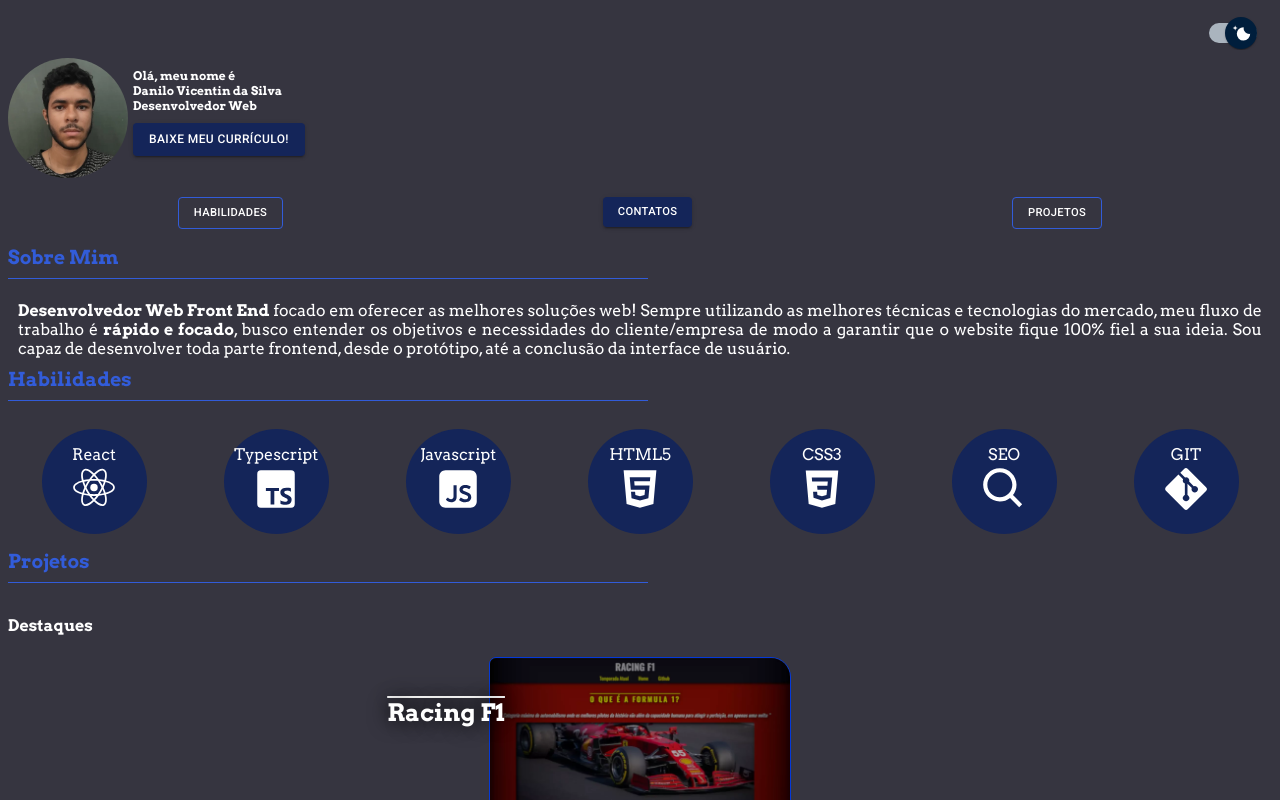
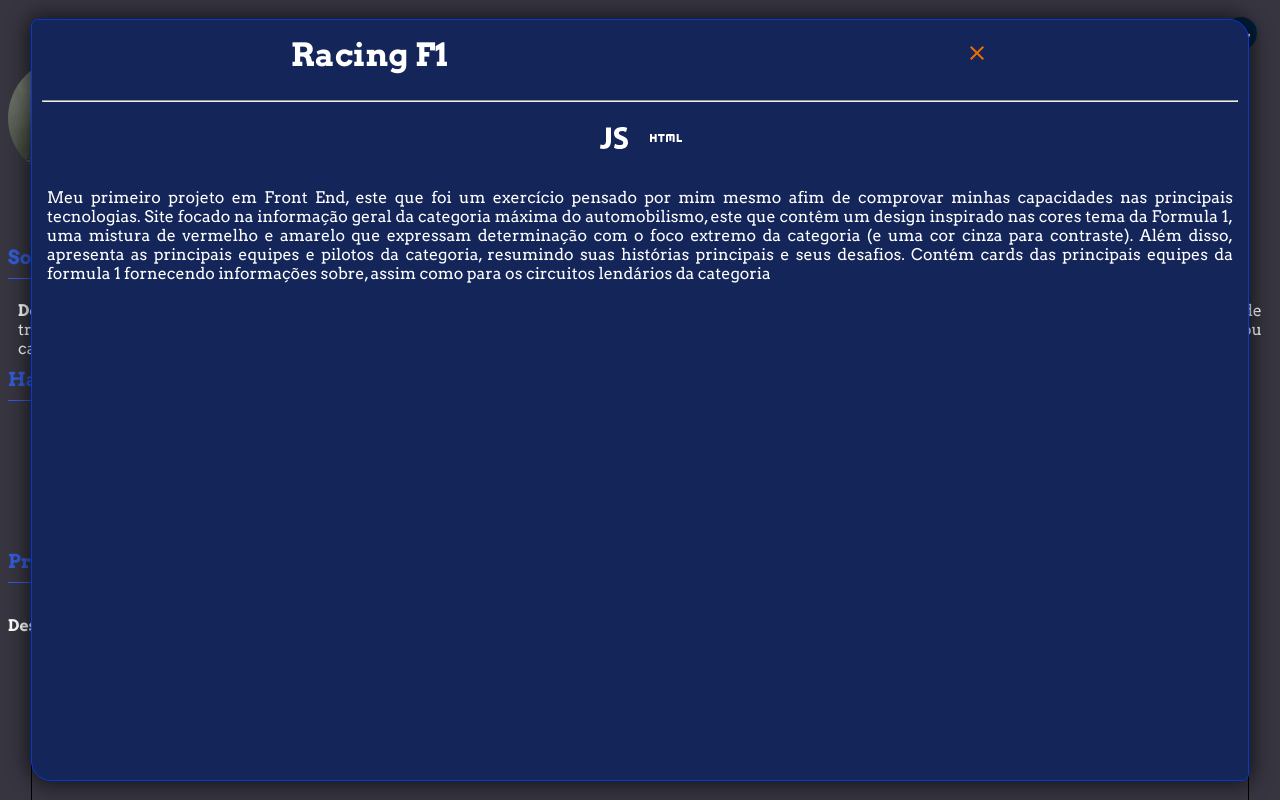
Before and after one commit to Danilo-Vicentin-Silva/portfolio-danilo-vicentin, a React (Vite) app: page / in a window 1280 px wide. Shown: the top 800 px of the page. Built offline with nearby package versions, Linux system fonts and the light colour scheme.

Commit message:
Project Card Component

```diff
--- a/src/components/Project.tsx
+++ b/src/components/Project.tsx
@@ -1,33 +1,58 @@
 import * as React from "react";
 import CloseIcon from "@mui/icons-material/Close";
-import { ProjectVisible } from "../styles/styleComponents/MainStyle";
+import {
+  ProjectCard,
+  ProjectSection,
+} from "../styles/styleComponents/MainStyle";
 
 interface Props {
   title: string;
-  images: [string, string, string];
+  images: string[];
   description: string;
+  skillsUsed?: React.ReactNode[];
 }
 
-const Project: React.FC<Props> = ({ title, images, description }) => {
-  const [isVisible, setIsVisible] = React.useState(false);
+const Project: React.FC<Props> = ({
+  title,
+  images,
+  description,
+  skillsUsed,
+}) => {
+  const [cardState, setCardState] = React.useState(true);
+  const handleCardState = () => {
+    if (cardState === false) {
+      setCardState(true);
+      document.body.style.overflow = "hidden";
+    } else {
+      setCardState(false);
+      document.body.style.overflow = "";
+    }
+  };
 
-  return isVisible ? (
-    <section>
-      <h4>{title}</h4>
-      <span onClick={() => setIsVisible(false)}>
-        <CloseIcon />
-      </span>
+  return cardState ? (
+    <ProjectCard>
+      <div id="card-header">
+        <h4>{title}</h4>
+        <span onClick={() => handleCardState()}>
+          <CloseIcon color="warning" />
+        </span>
+      </div>
+      <hr />
+      <div id="skills-section">
+        {skillsUsed &&
+          skillsUsed.map((icon, index) => <span key={index}>{icon}</span>)}
+      </div>
       <p>{description}</p>
-    </section>
+    </ProjectCard>
   ) : (
-    <ProjectVisible onClick={() => setIsVisible(true)}>
+    <ProjectSection onClick={() => handleCardState()}>
       <h4>{title}</h4>
       <picture>
         <source media="(max-width: 768px)" srcSet={images[2]} />
         <source media="(max-width: 1200px)" srcSet={images[1]} />
         <img src={images[0]} alt={title} />
       </picture>
-    </ProjectVisible>
+    </ProjectSection>
   );
 };
 
--- a/src/components/Projects.tsx
+++ b/src/components/Projects.tsx
@@ -5,6 +5,8 @@
 import RacingF1ImageDesktop from "../assets/images/racing-f1/1220x754.webp";
 import RacingF1ImageTablet from "../assets/images/racing-f1/1220x754.webp";
 import RacingF1ImageMobile from "../assets/images/racing-f1/768x475.webp";
+import { IoLogoJavascript } from "react-icons/io";
+import { MdOutlineHtml } from "react-icons/md";
 
 const Projects = () => {
   return (
@@ -14,12 +16,13 @@
       <ul>
         <Project
           title="Racing F1"
-          description="lroen isakjbhdkhasgb"
+          description="Meu primeiro projeto em Front End, este que foi um exercício pensado por mim mesmo afim de comprovar minhas capacidades nas principais tecnologias. Site focado na informação geral da categoria máxima do automobilismo, este que contêm um design inspirado nas cores tema da Formula 1, uma mistura de vermelho e amarelo que expressam determinação com o foco extremo da categoria (e uma cor cinza para contraste). Além disso, apresenta as principais equipes e pilotos da categoria, resumindo suas histórias principais e seus desafios. Contém cards das principais equipes da formula 1 fornecendo informações sobre, assim como para os circuitos lendários da categoria"
           images={[
             RacingF1ImageDesktop,
             RacingF1ImageTablet,
             RacingF1ImageMobile,
           ]}
+          skillsUsed={[<IoLogoJavascript />, <MdOutlineHtml />]}
           key={uuid()}
         />
         <li className="box">Task List</li>
--- a/src/styles/styleComponents/MainStyle.ts
+++ b/src/styles/styleComponents/MainStyle.ts
@@ -92,6 +92,11 @@
 
 export const ProjectsStyled = styled.section`
   ul {
+    display: flex;
+    flex-flow: row wrap;
+    justify-content: center;
+    align-items: center;
+
     list-style: none;
     text-align: center;
     padding: 0;
@@ -107,7 +112,7 @@
   }
 `;
 
-export const ProjectVisible = styled.section`
+export const ProjectSection = styled.section`
   margin: 10px 0;
 
   position: relative;
@@ -131,6 +136,56 @@
   }
 `;
 
+export const ProjectCard = styled.article`
+  background-color: ${(props) => props.theme.colors.primary};
+
+  border: 1px solid ${(props) => props.theme.colors.tertiary};
+  border-radius: 7px 20px;
+  height: 95vh;
+  width: 95vw;
+  margin: auto;
+  box-shadow: 0px 0px 22px 1px rgba(0, 0, 0, 0.75);
+
+  position: fixed;
+  top: 0;
+  right: 0;
+  left: 0;
+  bottom: 0;
+
+  h4 {
+    font-size: 2em;
+    text-align: justify;
+  }
+
+  #card-header {
+    display: flex;
+    justify-content: space-around;
+    align-items: center;
+
+    height: 70px;
+  }
+
+  hr {
+    margin: 10px;
+  }
+
+  #skills-section {
+    display: flex;
+    justify-content: center;
+    gap: 20px;
+    align-items: center;
+    padding: 10px;
+  }
+
+  #skills-section span {
+    font-size: 2em;
+  }
+  p {
+    text-align: justify;
+    margin: 15px;
+  }
+`;
+
 export const ContactFormStyle = styled.section`
   .notification {
     display: inline-block;
```
